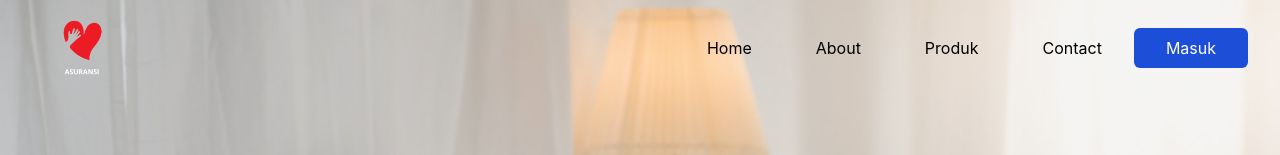
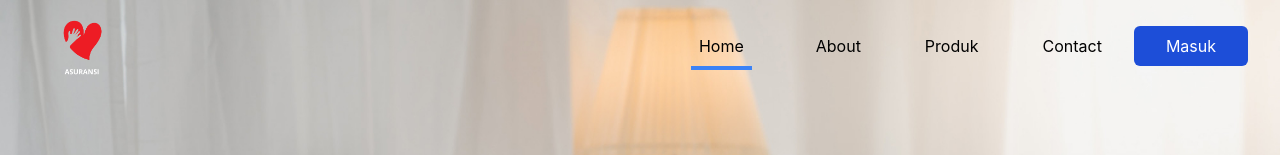
Before and after one commit to ahay12/my-app, a Next.js app: page / in a window 1280 px wide. Shown: the top 155 px of the page. Built offline with nearby package versions, Linux system fonts and the light colour scheme.

Commit message:
🏠 update-home

```diff
--- a/components/Header/index.js
+++ b/components/Header/index.js
@@ -60,9 +60,9 @@ export default function Header() {
                   <Link
                     href={"/"}
                     className="text-base text-black
-								py-2 mx-8 flex group-hover:text-blue-500"
+								py-2 mx-8 flex group-hover:text-blue-500 border-b-4 border-blue-500"
                   >
-                    Home
+                    <div className="px-2">Home</div>
                   </Link>
                 </li>
                 <li className="group">
```
